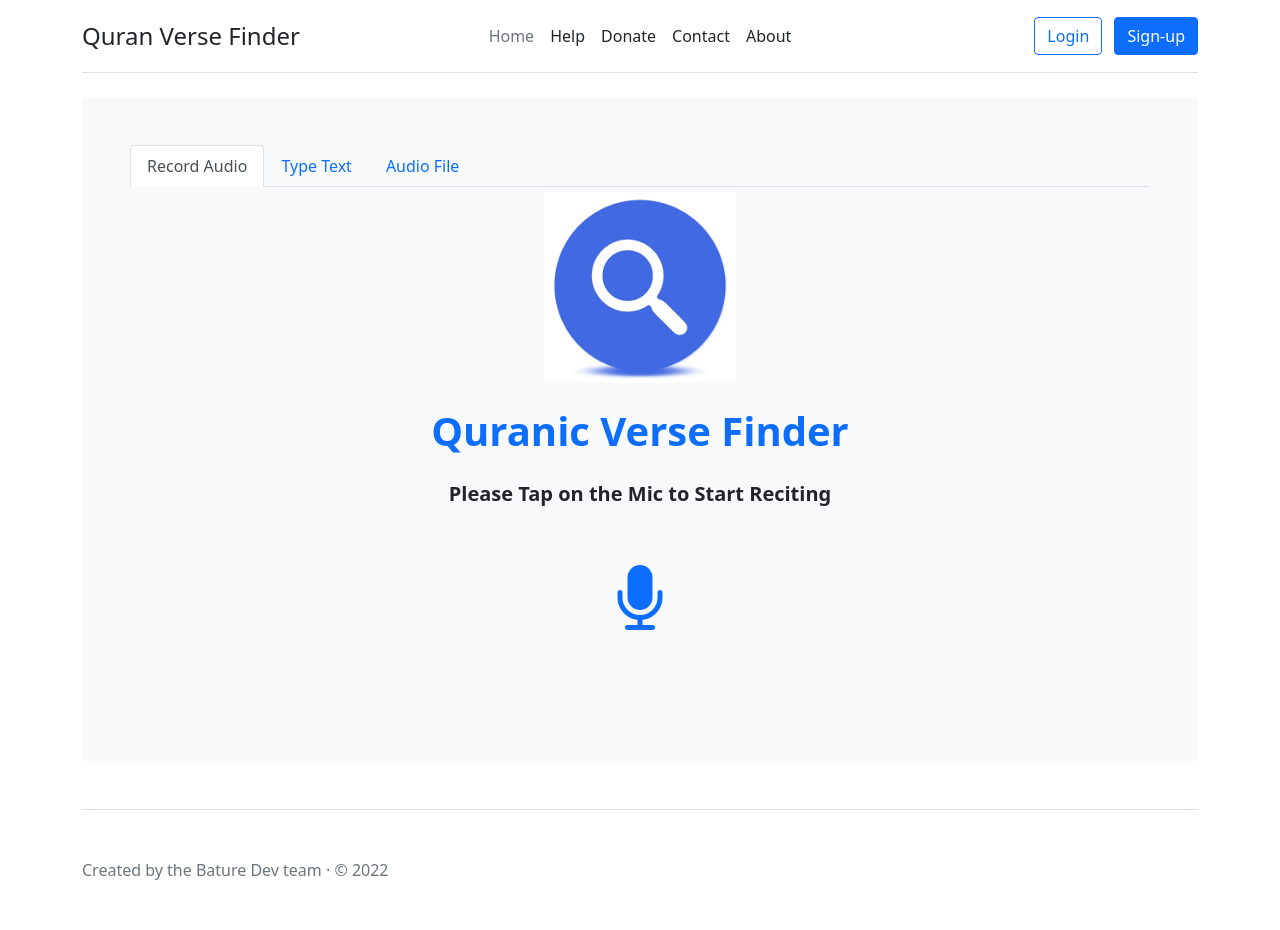
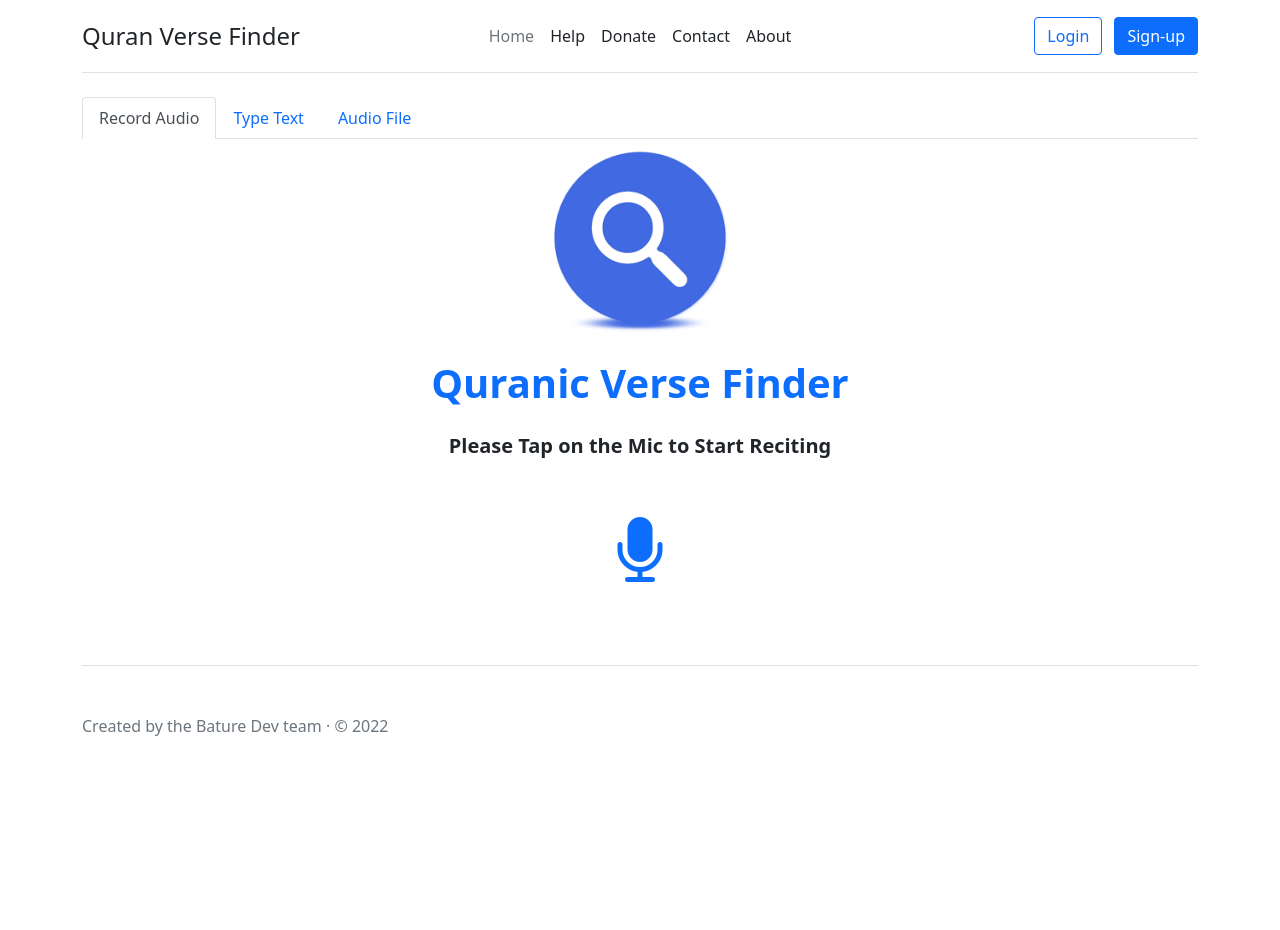
Before and after one commit to ameerssb/Find_Quran_Verse, a Django app: page / in a window 1280 px wide. After the commit the page ends 736 px from the top, so only its background shows below. Run offline with Django 4.2, Linux system fonts and the light colour scheme; some libraries are stand-ins or nearby versions.

Commit message:
Update home.html

```diff
--- a/hello_azure/templates/hello_azure/home.html
+++ b/hello_azure/templates/hello_azure/home.html
@@ -53,7 +53,7 @@
     </div>
     <div class="container">
       <div>
-        <div class="bg-light p-5 rounded">
+        <div class="rounded">
           <div class="mx-auto">
             <nav>
               <div class="nav nav-tabs mb-1" id="nav-tab" role="tablist">
```
